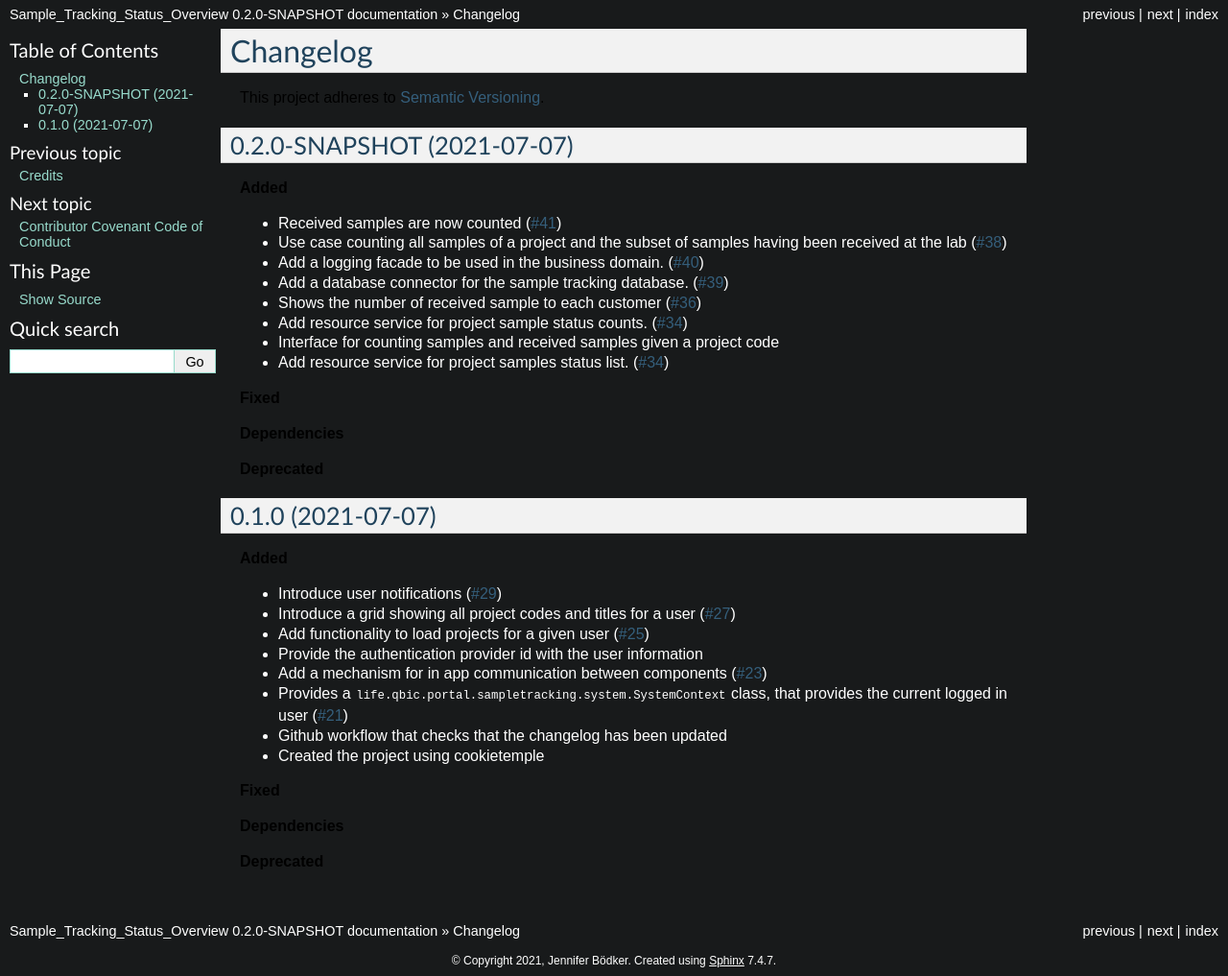
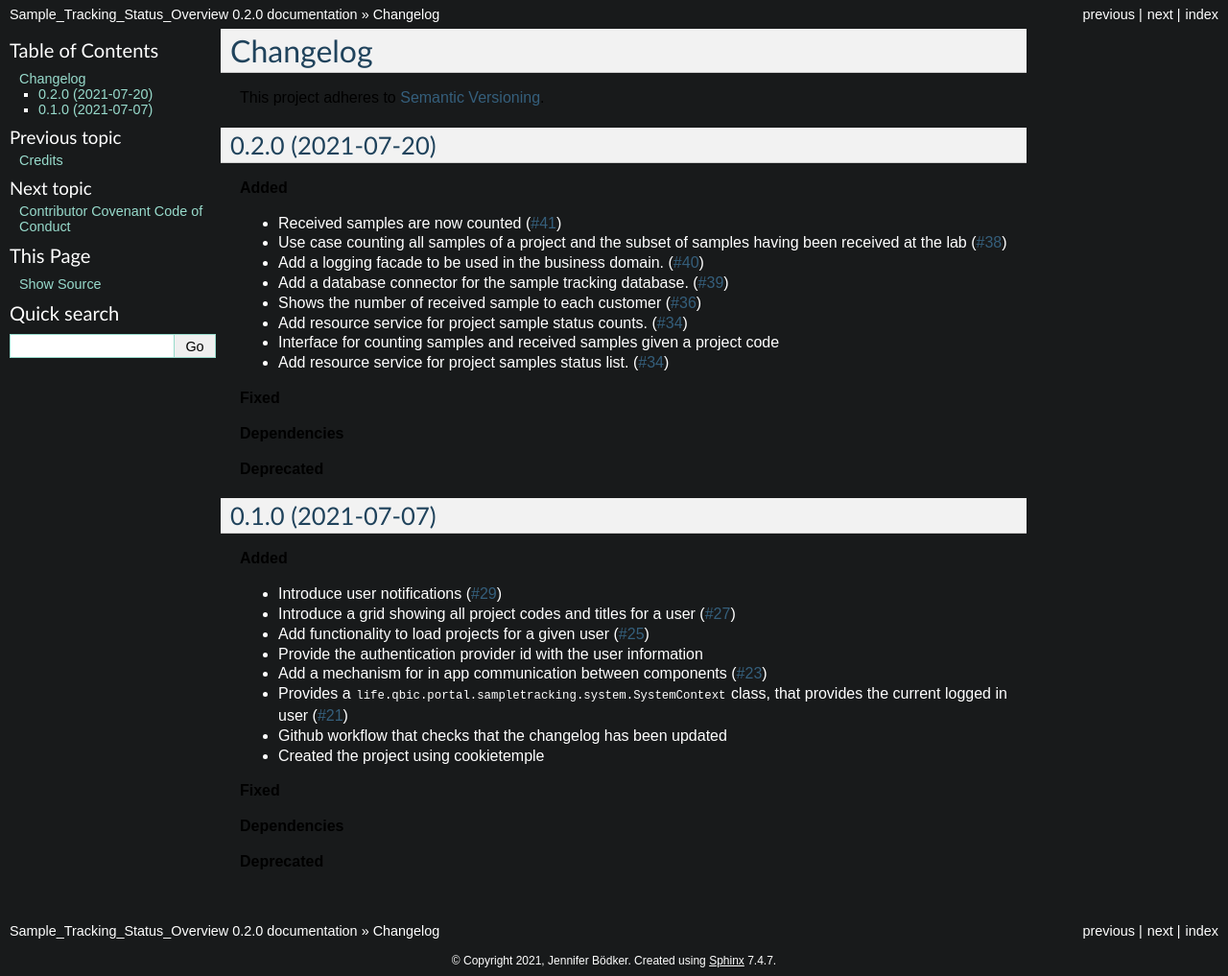
Before and after one commit to jenniferboedker/Sample_Tracking_Status_Overview, a Sphinx documentation site: the page built from docs/changelog.rst, in a window 1280 px wide. Shown: the whole page at 96% size. Built offline with Sphinx 7.4.7, drawn with Linux system fonts in a browser that asks for light colours.

Commit message:
Bump version from 0.2.0-SNAPSHOT to 0.2.0

```diff
--- a/CHANGELOG.rst
+++ b/CHANGELOG.rst
@@ -5,8 +5,8 @@
 This project adheres to `Semantic Versioning <https://semver.org/>`_.
 
 
-0.2.0-SNAPSHOT (2021-07-07)
----------------------------
+0.2.0 (2021-07-20)
+------------------
 
 **Added**
 
--- a/docs/conf.py
+++ b/docs/conf.py
@@ -55,9 +55,9 @@
 # the built documents.
 #
 # The short X.Y version.
-version = '0.2.0-SNAPSHOT'
+version = '0.2.0'
 # The full version, including alpha/beta/rc tags.
-release = '0.2.0-SNAPSHOT'
+release = '0.2.0'
 
 # The language for content autogenerated by Sphinx. Refer to documentation
 # for a list of supported languages.
--- a/pom.xml
+++ b/pom.xml
@@ -10,7 +10,7 @@
 	</modules>
 	<artifactId>sample-tracking-status-overview</artifactId>
 	<groupId>life.qbic</groupId>
-	<version>0.2.0-SNAPSHOT</version> <!-- <<QUBE_FORCE_BUMP>> -->
+	<version>0.2.0</version> <!-- <<QUBE_FORCE_BUMP>> -->
 	<name>Sample Tracking Status Overview</name>
 	<url>http://github.com/qbicsoftware/sample-tracking-status-overview</url>
 	<description>Gives a visual overview of sample statuses</description>
--- a/qube.cfg
+++ b/qube.cfg
@@ -1,5 +1,5 @@
 [bumpversion]
-current_version = 0.2.0-SNAPSHOT
+current_version = 0.2.0
 
 [bumpversion_files_whitelisted]
 dot_qube = .qube.yml
```
Also changed, not shown: .qube.yml, 3 other files.
